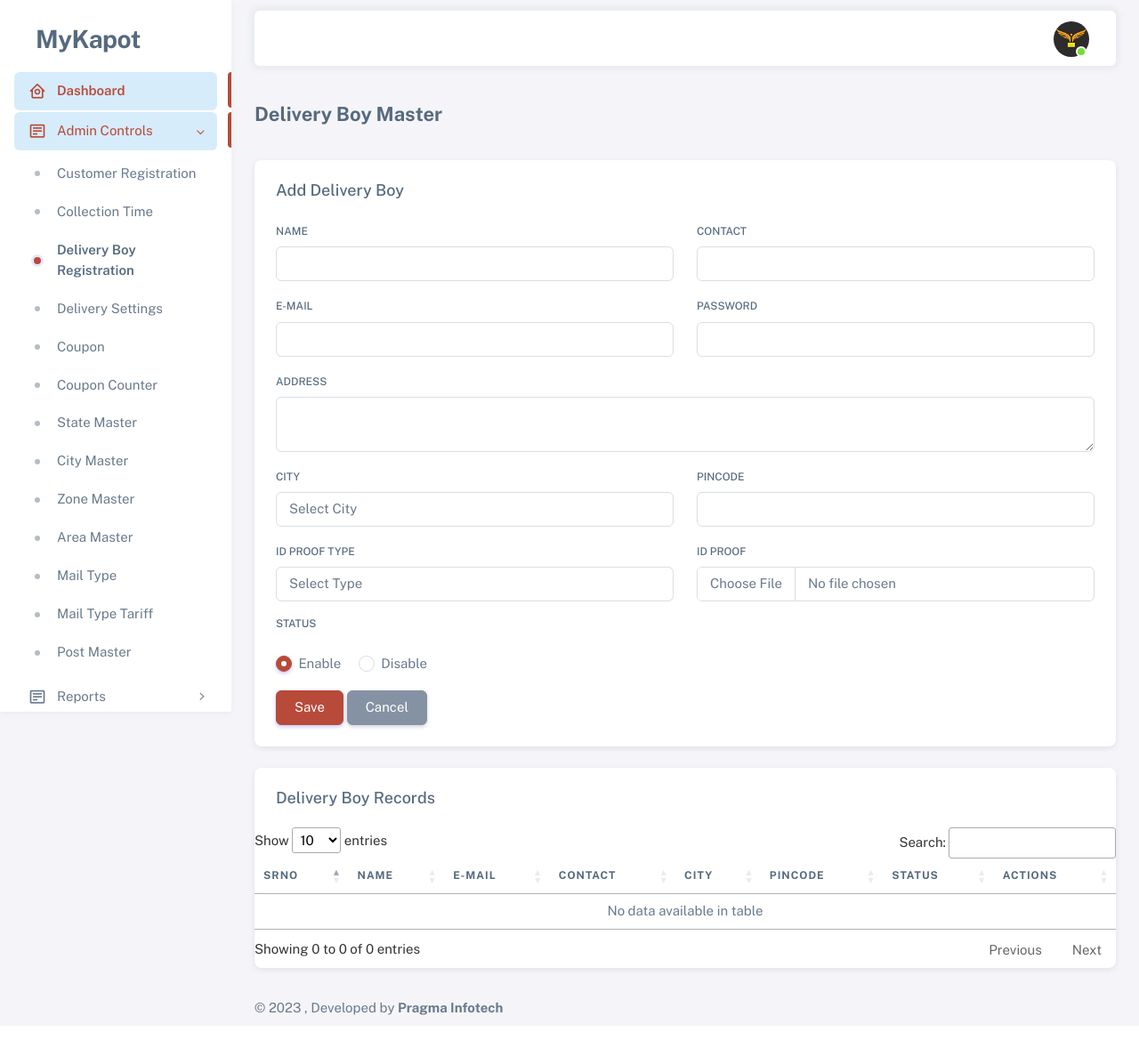
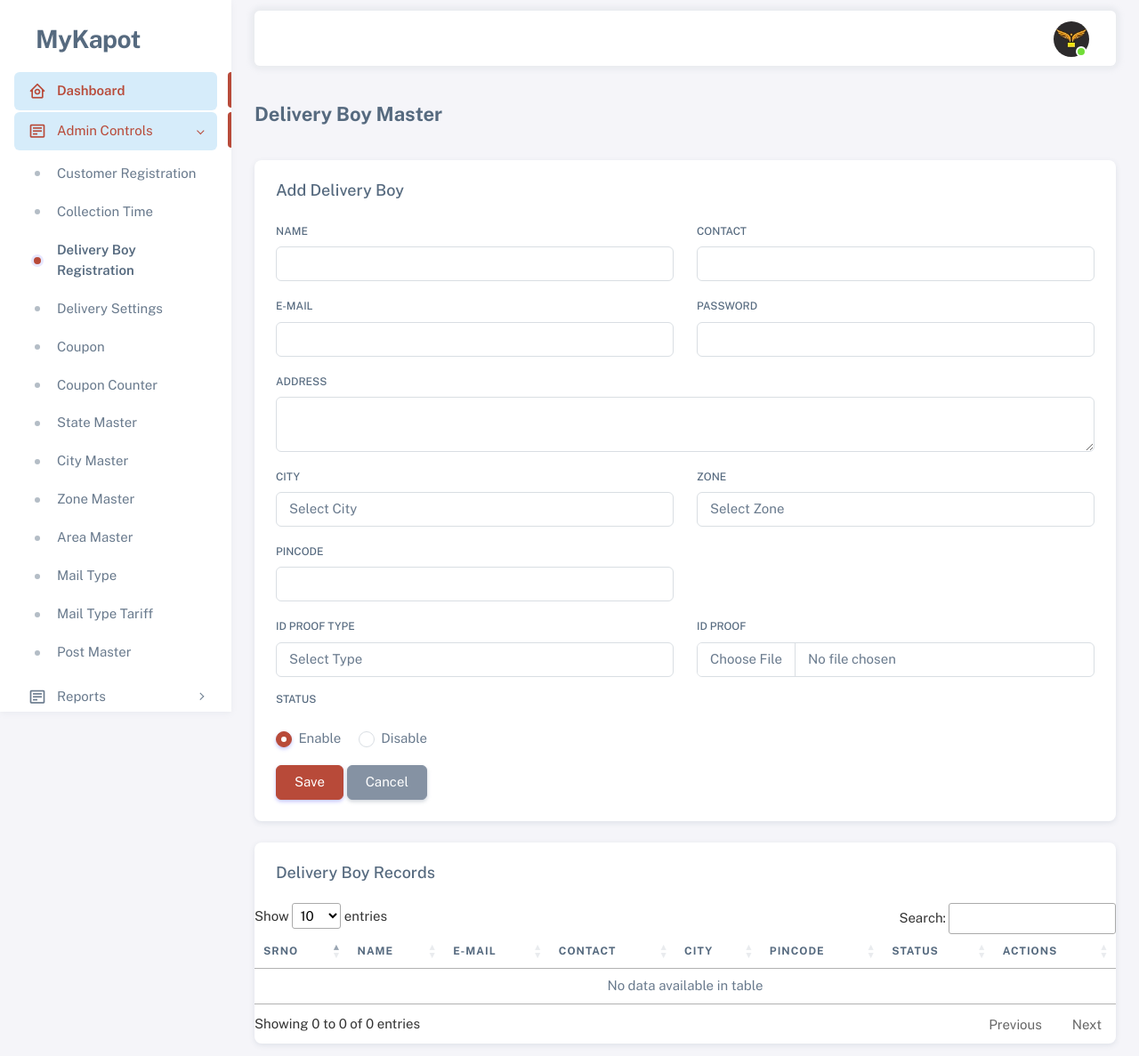
Before and after one commit to rachna0206/mykapot, a PHP site: page /deliveryboy_reg.php in a window 1280 px wide. Shown: the top 1187 px of the page at 89% size. Before the commit the page ends 1141 px from the top, so only its background shows below. Run offline with PHP 8.4, Linux system fonts and the light colour scheme; a user stored in the database is signed in; data comes from the database, SQL or seed files in the repository; tables that the repository leaves empty or names only in its code hold one stand-in row (values such as "Sample post").

Commit message:
added zone id & img upload in del boy reg

```diff
--- a/deliveryboy_reg.php
+++ b/deliveryboy_reg.php
@@ -1,33 +1,58 @@
 <?php
 include("header.php");
 error_reporting(E_ALL);
+
 $stmt_city = $obj->con1->prepare("select * from city");
 $stmt_city->execute();
 $res_city = $stmt_city->get_result();
 $stmt_city->close();
 
+$stmt_zone = $obj->con1->prepare("select * from zone");
+$stmt_zone->execute();
+$res_zone = $stmt_zone->get_result();
+$stmt_zone->close();
+
 // insert data
 if(isset($_REQUEST['btnsubmit']))
 {
-  $name = $_REQUEST['name'];
-  $email = $_REQUEST['email'];
-  $pass = $_REQUEST['password'];
-  $contact = $_REQUEST['contact'];
-  $address = $_REQUEST['address'];
-  $pincode = $_REQUEST['pincode'];
+  echo "<br/>".$name = $_REQUEST['name'];
+  echo "<br/>".$email = $_REQUEST['email'];
+  echo "<br/>".$pass = $_REQUEST['password'];
+  echo "<br/>".$contact = $_REQUEST['contact'];
+  echo "<br/>".$address = $_REQUEST['address'];
+  echo "<br/>".$pincode = $_REQUEST['pincode'];
+  echo "<br/>".$city = $_REQUEST['city'];
+  echo "<br/>".$zone_id = $_REQUEST['zone'];
+  echo "<br/>".$id_type=$_REQUEST['id_type'];
+  echo "<br/>".$id_proof = $_FILES['id_proof']['name'];
+  echo "<br/>".$id_proof_path = $_FILES['id_proof']['tmp_name'];
+  echo "<br/>".$status = $_REQUEST['status'];
+  echo "<br/>".$action='added';
 
+  //rename file for id proof
+  if ($_FILES["id_proof"]["name"] != "")
+    {
+      if(file_exists("deliveryboy_id/" . $id_proof)) {
+          $i = 0;
+          $PicFileName = $_FILES["id_proof"]["name"];
+          $Arr1 = explode('.', $PicFileName);
 
-  $city = $_REQUEST['city'];
-  $id_type=$_REQUEST['id_type'];
-  $id_proof="";
-  $status = $_REQUEST['status'];
-  $action='added';
-  $zone_id="1";
+          $PicFileName = $Arr1[0] . $i . "." . $Arr1[1];
+          while (file_exists("deliveryboy_id/" . $PicFileName)) {
+              $i++;
+              $PicFileName = $Arr1[0] . $i . "." . $Arr1[1];
+          }
+     }
+     else {
+          $PicFileName = $_FILES["id_proof"]["name"];
+      }
+    }
+
   try
   {
 
-	$stmt = $obj->con1->prepare("INSERT INTO `delivery_boy`( `name`, `email`, `password`, `contact`, `addess`, `city`, `pincode`, `id_proof_type`, `id_proof`,`zone_id`, `status`, `action`) values (?,?,?,?,?,?,?,?,?,?,?,?)");
-	$stmt->bind_param("sssssisssiss",$name,$email,$pass,$contact,$address,$city,$pincode,$id_type,$id_proof,$zone_id,$status,$action);
+	$stmt = $obj->con1->prepare("INSERT INTO `delivery_boy`( `name`, `email`, `password`, `contact`, `address`, `city`, `pincode`, `id_proof_type`, `id_proof`,`zone_id`, `status`, `action`) values (?,?,?,?,?,?,?,?,?,?,?,?)");
+	$stmt->bind_param("sssssisssiss",$name,$email,$pass,$contact,$address,$city,$pincode,$id_type,$PicFileName,$zone_id,$status,$action);
 	$Resp=$stmt->execute();
     if(!$Resp)
     {
@@ -42,6 +67,8 @@ if(isset($_REQUEST['btnsubmit']))
 
   if($Resp)
   {
+    move_uploaded_file($id_proof_path,"deliveryboy_id/".$PicFileName);
+
 	  setcookie("msg", "data",time()+3600,"/");
     header("location:deliveryboy_reg.php");
   }
@@ -61,18 +88,45 @@ if(isset($_REQUEST['btnupdate']))
   $address = $_REQUEST['address'];
   $pincode = $_REQUEST['pincode'];
   $city = $_REQUEST['city'];
+  $zone_id = $_REQUEST['zone'];
   $id_type=$_REQUEST['id_type'];
-  $id_proof="";
+  $id_proof = $_FILES['id_proof']['name'];
+  $id_proof_path = $_FILES['id_proof']['tmp_name'];
+  $rpp= $_REQUEST['hid_proof'];
   $status = $_REQUEST['status'];
-
-  $zone_id="1";
   $id=$_REQUEST['ttId'];
   $action='updated';
+
+  if($pp!=""){
+    unlink("deliveryboy_id/".$rpp);
+    //rename file for id proof
+    if ($_FILES["id_proof"]["name"] != "")
+    {
+      if(file_exists("deliveryboy_id/" . $id_proof)) {
+        $i = 0;
+        $PicFileName = $_FILES["id_proof"]["name"];
+        $Arr1 = explode('.', $PicFileName);
+
+        $PicFileName = $Arr1[0] . $i . "." . $Arr1[1];
+        while (file_exists("deliveryboy_id/" . $PicFileName)) {
+          $i++;
+          $PicFileName = $Arr1[0] . $i . "." . $Arr1[1];
+        }
+      }
+      else {
+        $PicFileName = $_FILES["id_proof"]["name"];
+      }
+    }
+    move_uploaded_file($id_proof_path,"deliveryboy_id/".$PicFileName);
+  }
+  else{
+    $PicFileName=$rpp;
+  }
+
   try
   {
-
     $stmt = $obj->con1->prepare("update delivery_boy set  name=?,`email`=?,`contact`=?,`address`=?,`city`=?,`pincode`=?,`id_proof_type`=?,`id_proof`=?,`zone_id`=?,`status`=?,`action`=? where db_id=?");
-	$stmt->bind_param("ssssisssissi", $name,$email,$contact,$address,$city,$pincode,$id_type,$id_proof,$zone_id,$status,$action,$id);
+	$stmt->bind_param("ssssisssissi", $name,$email,$contact,$address,$city,$pincode,$id_type,$PicFileName,$zone_id,$status,$action,$id);
 	$Resp=$stmt->execute();
     if(!$Resp)
     {
@@ -100,9 +154,11 @@ if(isset($_REQUEST['btnupdate']))
 // delete data
 if(isset($_REQUEST["flg"]) && $_REQUEST["flg"]=="del")
 {
+  $id_proof = $_REQUEST["id_proof"];
+
   try
   {
-    $stmt_del = $obj->con1->prepare("delete from  delivery_boy  where db_id='".$_REQUEST["n_id"]."'");
+    $stmt_del = $obj->con1->prepare("delete from delivery_boy  where db_id='".$_REQUEST["n_id"]."'");
   	$Resp=$stmt_del->execute();
     if(!$Resp)
     {
@@ -117,6 +173,9 @@ if(isset($_REQUEST["flg"]) && $_REQUEST["flg"]=="del")
 
   if($Resp)
   {
+    if(file_exists("deliveryboy_id/".$id_proof)){
+      unlink("deliveryboy_id/".$id_proof);
+    }
   	setcookie("msg", "data_del",time()+3600,"/");
     header("location:deliveryboy_reg.php");
   }
@@ -198,7 +257,6 @@ if(isset($_COOKIE["msg"]) )
   }
 ?>
 
-
               <!-- Basic Layout -->
               <div class="row">
                 <div class="col-xl">
@@ -208,7 +266,7 @@ if(isset($_COOKIE["msg"]) )
 
                     </div>
                     <div class="card-body">
-                      <form method="post" >
+                      <form method="post" enctype="multipart/form-data">
                         <input type="hidden" name="ttId" id="ttId" />
                         <div class="row">
                           <div class="col mb-3">
@@ -242,7 +300,6 @@ if(isset($_COOKIE["msg"]) )
                         <div class="row">
                           <div class="col mb-3">
                             <label for="nameWithTitle" class="form-label">City</label>
-
                             <select class="form-control" name="city" id="city">
                               <option value="">Select City</option>
                               <?php
@@ -253,12 +310,29 @@ if(isset($_COOKIE["msg"]) )
                               <?php
                               }
                               ?>
-
                             </select>
                           </div>
                           <div class="col mb-3">
+                            <label for="nameWithTitle" class="form-label">Zone</label>
+                            <select class="form-control" name="zone" id="zone">
+                              <option value="">Select Zone</option>
+                              <?php
+                              while($zone=mysqli_fetch_array($res_zone))
+                              {
+                                ?>
+                                <option value="<?php echo $zone["zid"]?>"><?php echo $zone["zone_name"]?></option>
+                              <?php
+                              }
+                              ?>
+                            </select>
+                          </div>
+                        </div>
+                        <div class="row">
+                          <div class="col mb-3">
                             <label for="nameWithTitle" class="form-label">Pincode</label>
                             <input type="text" id="pincode" name="pincode" class="form-control"  />
+                          </div>
+                          <div class="col mb-3">
                           </div>
                         </div>
                         <div class="row">
@@ -275,7 +349,10 @@ if(isset($_COOKIE["msg"]) )
                           </div>
                           <div class="col mb-3">
                             <label for="nameWithTitle" class="form-label">Id Proof</label>
-                            <input type="file" id="id_proof" name="id_proof" class="form-control"  />
+                            <input type="file" class="form-control" onchange="readURL(this)" name="id_proof" id="id_proof" required />
+                            <img src="" name="PreviewImage" id="PreviewImage" width="100" height="100" style="display:none;">
+                          <div id="imgdiv" style="color:red"></div>
+                          <input type="hidden" name="hid_proof" id="hid_proof" />
                           </div>
                         </div>
                         <div class="row">
@@ -354,11 +431,9 @@ if(isset($_COOKIE["msg"]) )
 
                         <td>
 
-                        	<a href="javascript:editdata('<?php echo $Delivery["db_id"]?>','<?php echo $Delivery["name"]?>','<?php echo $Delivery["email"]?>','<?php echo $Delivery["contact"]?>','<?php echo base64_encode($Delivery["address"])?>','<?php echo $Delivery["city"]?>','<?php echo $Delivery["pincode"]?>','<?php echo $Delivery["status"]?>','<?php echo $Delivery["id_proof_type"]?>');"><i class="bx bx-edit-alt me-1"></i> </a>
-
-							<a  href="javascript:deletedata('<?php echo $Delivery["db_id"]?>');"><i class="bx bx-trash me-1"></i> </a>
-
-                        	<a href="javascript:viewdata('<?php echo $Delivery["db_id"]?>','<?php echo $Delivery["name"]?>','<?php echo $Delivery["email"]?>','<?php echo $Delivery["contact"]?>','<?php echo base64_encode($Delivery["address"])?>','<?php echo $Delivery["city"]?>','<?php echo $Delivery["pincode"]?>','<?php echo $Delivery["status"]?>','<?php echo $Delivery["id_proof_type"]?>');">View</a>
+                        	<a href="javascript:editdata('<?php echo $Delivery["db_id"]?>','<?php echo base64_encode($Delivery["name"])?>','<?php echo base64_encode($Delivery["email"])?>','<?php echo base64_encode($Delivery["contact"])?>','<?php echo base64_encode($Delivery["address"])?>','<?php echo $Delivery["city"]?>','<?php echo $Delivery["pincode"]?>','<?php echo $Delivery["id_proof_type"]?>','<?php echo base64_encode($Delivery["id_proof"])?>','<?php echo $Delivery["zone_id"]?>','<?php echo $Delivery["status"]?>');"><i class="bx bx-edit-alt me-1"></i> </a>
+							            <a  href="javascript:deletedata('<?php echo $Delivery["db_id"]?>','<?php echo base64_encode($Delivery["id_proof"])?>');"><i class="bx bx-trash me-1"></i> </a>
+                        	<a href="javascript:viewdata('<?php echo $Delivery["db_id"]?>','<?php echo base64_encode($Delivery["name"])?>','<?php echo base64_encode($Delivery["email"])?>','<?php echo base64_encode($Delivery["contact"])?>','<?php echo base64_encode($Delivery["address"])?>','<?php echo $Delivery["city"]?>','<?php echo $Delivery["pincode"]?>','<?php echo $Delivery["id_proof_type"]?>','<?php echo base64_encode($Delivery["id_proof"])?>','<?php echo $Delivery["zone_id"]?>','<?php echo $Delivery["status"]?>');">View</i> </a>
 
                         </td>
 
@@ -380,23 +455,53 @@ if(isset($_COOKIE["msg"]) )
 
             <!-- / Content -->
 <script type="text/javascript">
-  function deletedata(id) {
+  function readURL(input) {
+      if (input.files && input.files[0]) {
+          var filename=input.files.item(0).name;
+
+          var reader = new FileReader();
+          var extn=filename.split(".");
+
+           if(extn[1].toLowerCase()=="jpg" || extn[1].toLowerCase()=="jpeg" || extn[1].toLowerCase()=="png" || extn[1].toLowerCase()=="bmp") {
+            reader.onload = function (e) {
+                $('#PreviewImageP').attr('src', e.target.result);
+                  document.getElementById("PreviewImageP").style.display = "block";
+            };
+
+            reader.readAsDataURL(input.files[0]);
+            $('#imgdiv').html("");
+            document.getElementById('btnsubmit').disabled = false;
+      }
+        else
+        {
+            $('#imgdiv').html("Please Select Image Only");
+            document.getElementById('btnsubmit').disabled = true;
+        }
+    }
+  }
+
+  function deletedata(id,id_proof) {
 
       if(confirm("Are you sure to DELETE data?")) {
-          var loc = "deliveryboy_reg.php?flg=del&n_id=" + id;
+          var loc = "deliveryboy_reg.php?flg=del&n_id="+id+"&id_proof="+atob(id_proof);
           window.location = loc;
       }
   }
-  function editdata(id,name,email,contact,address,city,pincode,status,id_type) {
-
+  function editdata(id,name,email,contact,address,city,pincode,id_type,id_proof,zone,status) {
 	   	$('#ttId').val(id);
-      $('#name').val(name);
-      $('#email').val(email);
-      $('#contact').val(contact);
+      $('#name').val(atob(name));
+      $('#email').val(atob(email));
+      $('#contact').val(atob(contact));
+      $('#address').val(atob(address));
+      $('#city').val(city);
       $('#pincode').val(pincode);
-      $('#city').val(city);
-			$('#address').val(atob(address));
 			$('#id_type').val(id_type);
+      //$('#id_proof').val(atob(id_proof));
+      $('#hid_proof').val(atob(id_proof));
+      $('#PreviewImage').show();
+      $('#PreviewImage').attr('src','deliveryboy_id/'+atob(id_proof));
+      $('#id_proof').removeAttr('required');
+      $('#zone').val(zone);
       $('#pass_div').hide();
 			if(status=="enable")
 		  {
@@ -410,18 +515,22 @@ if(isset($_COOKIE["msg"]) )
 		  $('#btnsubmit').attr('hidden',true);
       $('#btnupdate').removeAttr('hidden');
 		  $('#btnsubmit').attr('disabled',true);
-
     }
-  function viewdata(id,name,email,contact,address,city,pincode,status,id_type) {
-
+  function viewdata(id,name,email,contact,address,city,pincode,id_type,id_proof,zone,status) {
 	   	$('#ttId').val(id);
-      $('#name').val(name);
-      $('#email').val(email);
-      $('#contact').val(contact);
+      $('#name').val(atob(name));
+      $('#email').val(atob(email));
+      $('#contact').val(atob(contact));
+      $('#address').val(atob(address));
+      $('#city').val(city);
       $('#pincode').val(pincode);
-      $('#city').val(city);
-      $('#address').val(atob(address));
       $('#id_type').val(id_type);
+      //$('#id_proof').val(atob(id_proof));
+      $('#hid_proof').val(atob(id_proof));
+      $('#PreviewImage').show();
+      $('#PreviewImage').attr('src','deliveryboy_id/'+atob(id_proof));
+      $('#id_proof').removeAttr('required');
+      $('#zone').val(zone);
       $('#pass_div').hide();
       if(status=="enable")
       {
@@ -435,7 +544,7 @@ if(isset($_COOKIE["msg"]) )
 			$('#btnsubmit').attr('hidden',true);
       $('#btnupdate').attr('hidden',true);
 			$('#btnsubmit').attr('disabled',true);
-
+      $('#btnupdate').attr('disabled',true);
     }
 </script>
 <?php
```
Lines whose indentation alone changed are shown as unchanged.
